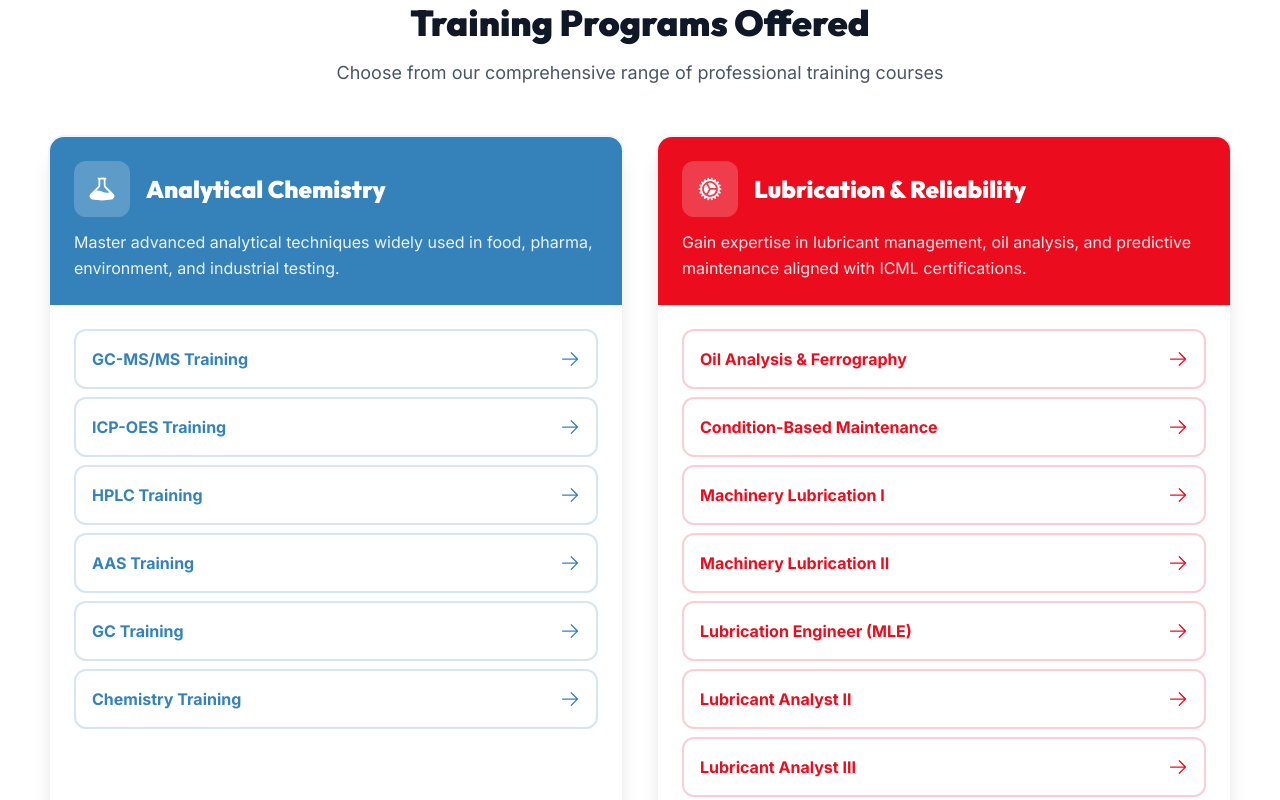
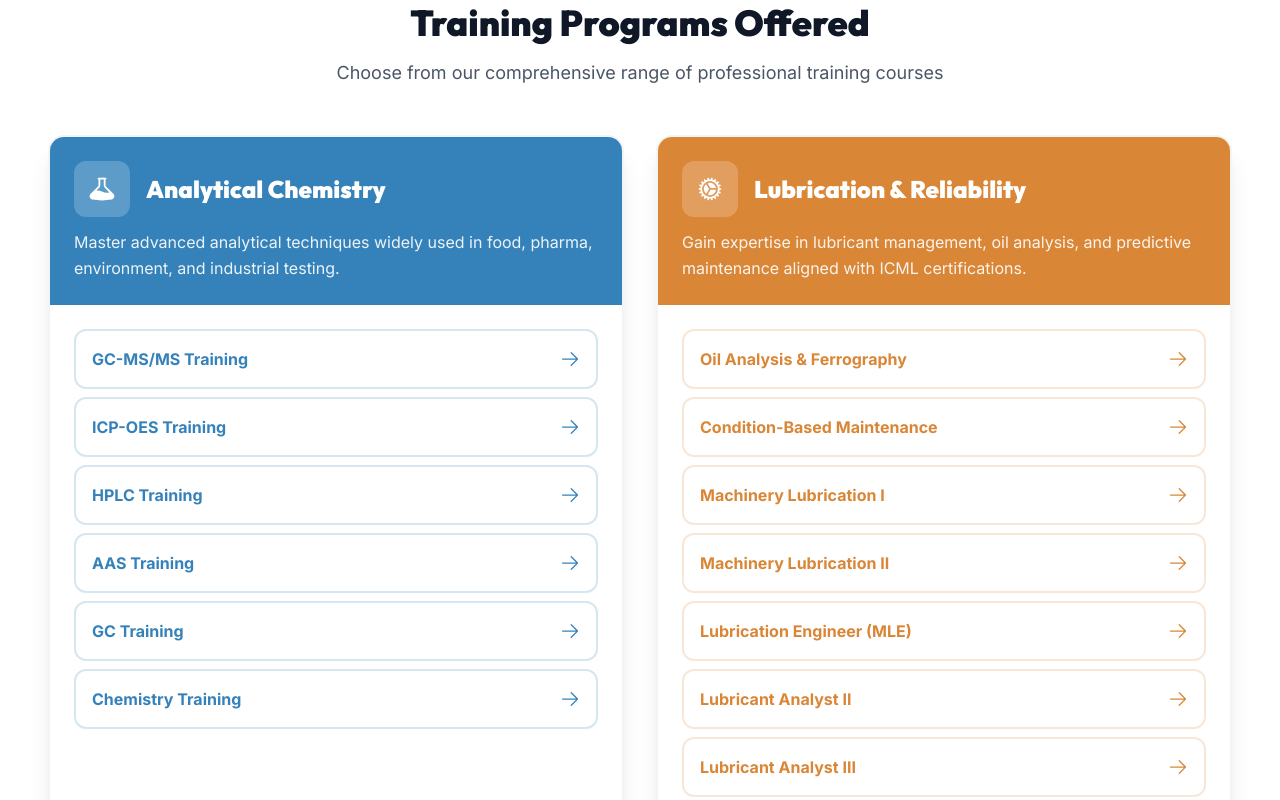
Before and after one commit to riturajsingh8919/petro-labs, a Next.js app: page /training in a window 1280 px wide. Shown: the part 2200-3000 px from the top of the page. Built offline with nearby package versions, Linux system fonts and the light colour scheme.

Commit message:
done completed

```diff
--- a/src/components/training-academy/TrainingAcademyHero.js
+++ b/src/components/training-academy/TrainingAcademyHero.js
@@ -23,18 +23,9 @@ export default function TrainingAcademyHero() {
   return (
     <LazyMotion features={loadFeatures} strict>
       <div className="h-20"></div>
-      <section className="relative bg-linear-to-br from-primary/70 via-primary to-primary/50 overflow-hidden">
+      <section className="relative bg-[url('/training/1.png')] bg-no-repeat bg-cover bg-center overflow-hidden">
         {/* Background Pattern */}
-        <div className="absolute inset-0 opacity-10">
-          <div
-            className="absolute inset-0"
-            style={{
-              backgroundImage:
-                "radial-gradient(circle at 2px 2px, white 1px, transparent 0)",
-              backgroundSize: "40px 40px",
-            }}
-          />
-        </div>
+        <div className="absolute inset-0 bg-primary opacity-80"></div>
 
         <div className="relative z-10 container mx-auto px-6 md:px-10 py-16">
           <m.div
--- a/src/components/training/TrainingPrograms.js
+++ b/src/components/training/TrainingPrograms.js
@@ -63,11 +63,11 @@ export default function TrainingPrograms() {
       hover: "hover:bg-primary hover:text-white",
     },
     secondary: {
-      bg: "bg-secondary",
-      light: "bg-secondary/10",
-      text: "text-secondary",
-      border: "border-secondary",
-      hover: "hover:bg-secondary hover:text-white",
+      bg: "bg-accent2",
+      light: "bg-accent2/10",
+      text: "text-accent2",
+      border: "border-accent2",
+      hover: "hover:bg-accent2 hover:text-white",
     },
   };
 
```
Also changed, not shown: 1 other file (tests, documents, lock files or other folders).
